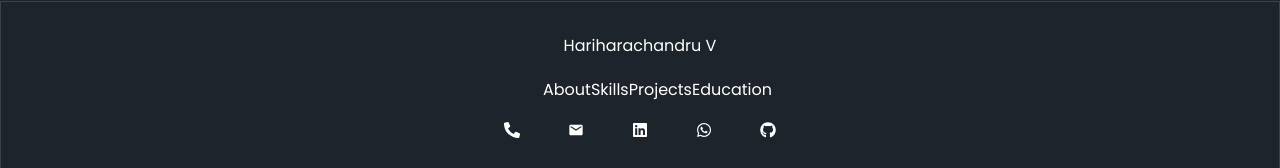
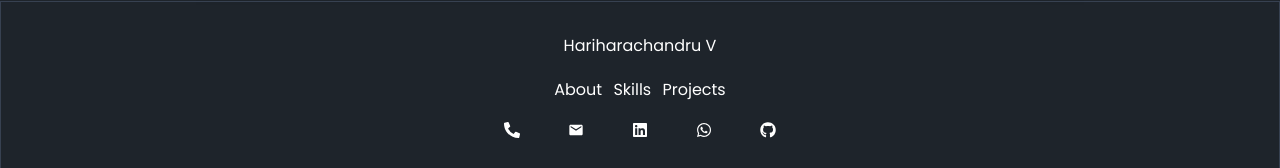
Before and after one commit to Harii10/myportfolio, a React (Vite) app: page / in a window 1280 px wide. Shown: the part 3915-4083 px from the top of the page. Built offline with nearby package versions, Linux system fonts and the light colour scheme.

Commit message:
removed a link

```diff
--- a/src/components/Footer.jsx
+++ b/src/components/Footer.jsx
@@ -17,13 +17,12 @@ function Footer() {
             <a href="#home"><li className="hover:text-chose-10">About</li></a>
             <a href="#skill"><li className="hover:text-chose-10">Skills</li></a>
             <a href="#projects"><li className="hover:text-chose-10">Projects</li></a>
-            <a href="#education"><li className="hover:text-chose-10">Education</li></a>
           </ul>
         </div>
 
         <div className='py-5'>
           <ul className='flex justify-center space-x-12'>
-            <a  href='tel:6379940593'><li className="hover:text-chose-10"><FaPhoneAlt /></li></a>
+            <a  href='tel:6379940593'><li className="hover:text-chose-10"><FaPhoneAlt/></li></a>
             <li className="hover:text-chose-10"><MdEmail /></li>
             <a href="https://www.linkedin.com/in/hariharachandru-front-end-developer/"><li className="hover:text-chose-10"><FaLinkedin /></li></a>
             <a href='https://wa.link/9ikyi4/'><li className="hover:text-chose-10"><FaWhatsapp/></li></a>
```
